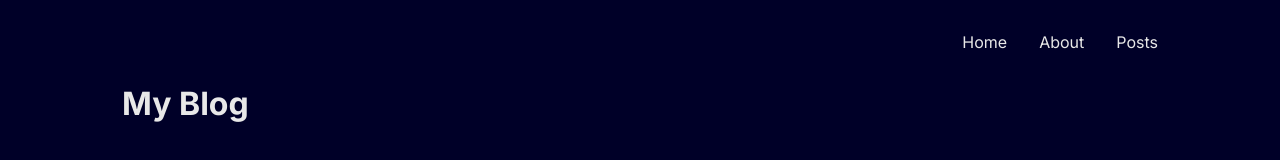
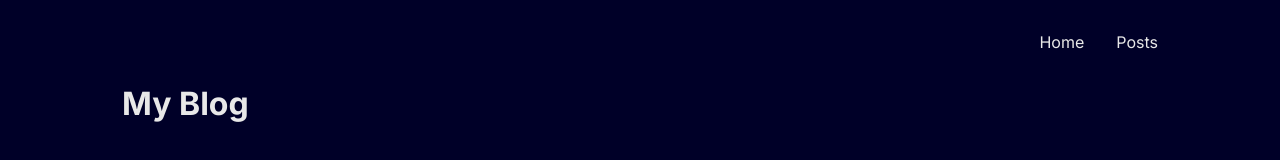
Before and after one commit to vincentpchevalier/next-blog, a Next.js app: page / in a window 1280 px wide. Shown: the top 160 px of the page. Built offline with nearby package versions, Linux system fonts and the light colour scheme.

Commit message:
set up navbar links

```diff
--- a/app/components/NavBar.js
+++ b/app/components/NavBar.js
@@ -7,13 +7,10 @@ function NavBar() {
 		<nav className={styles.navbar}>
 			<ul>
 				<li>
-					<Link>Home</Link>
+					<Link href="/">Home</Link>
 				</li>
 				<li>
-					<Link>About</Link>
-				</li>
-				<li>
-					<Link>Posts</Link>
+					<Link href="/blog">Posts</Link>
 				</li>
 			</ul>
 		</nav>
```
